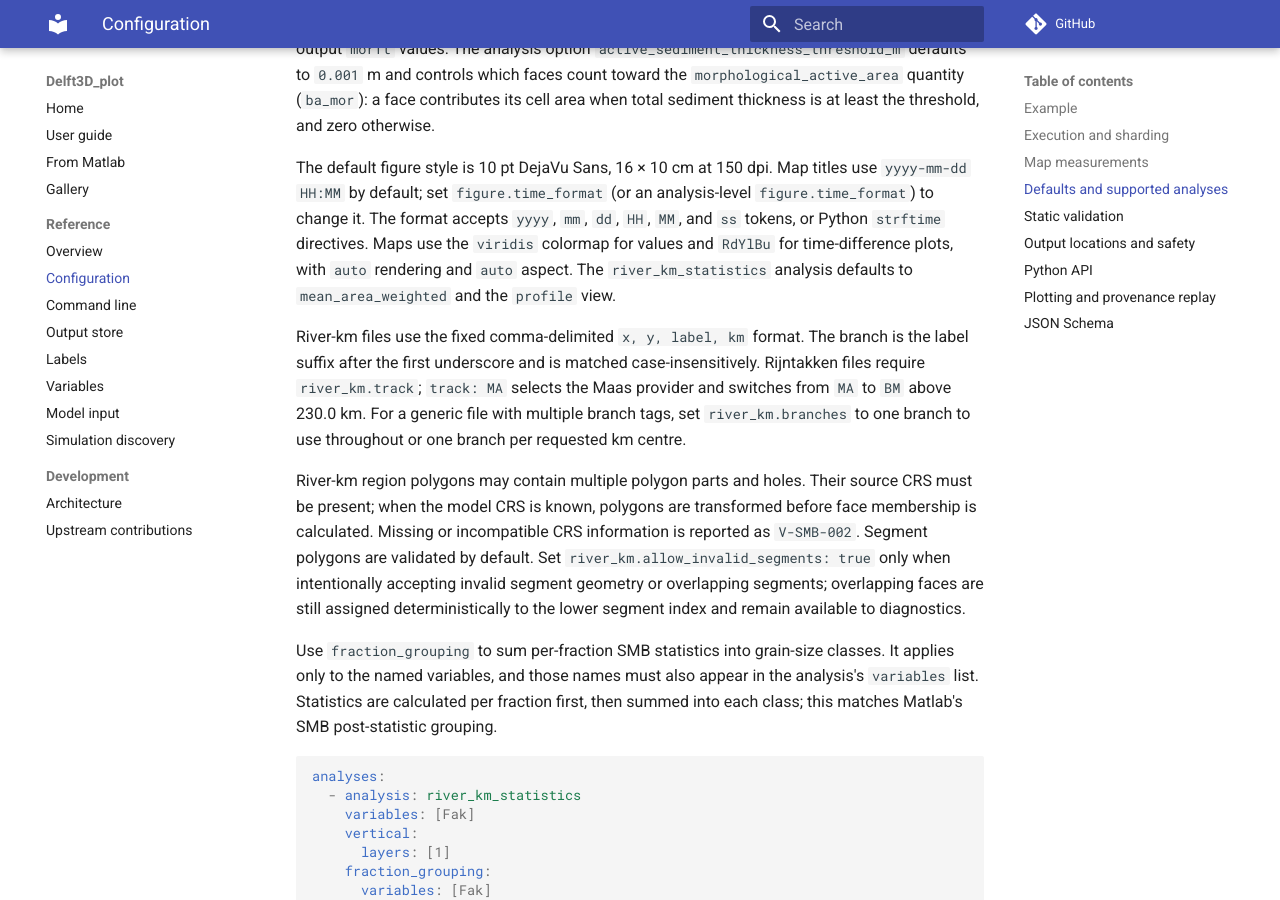
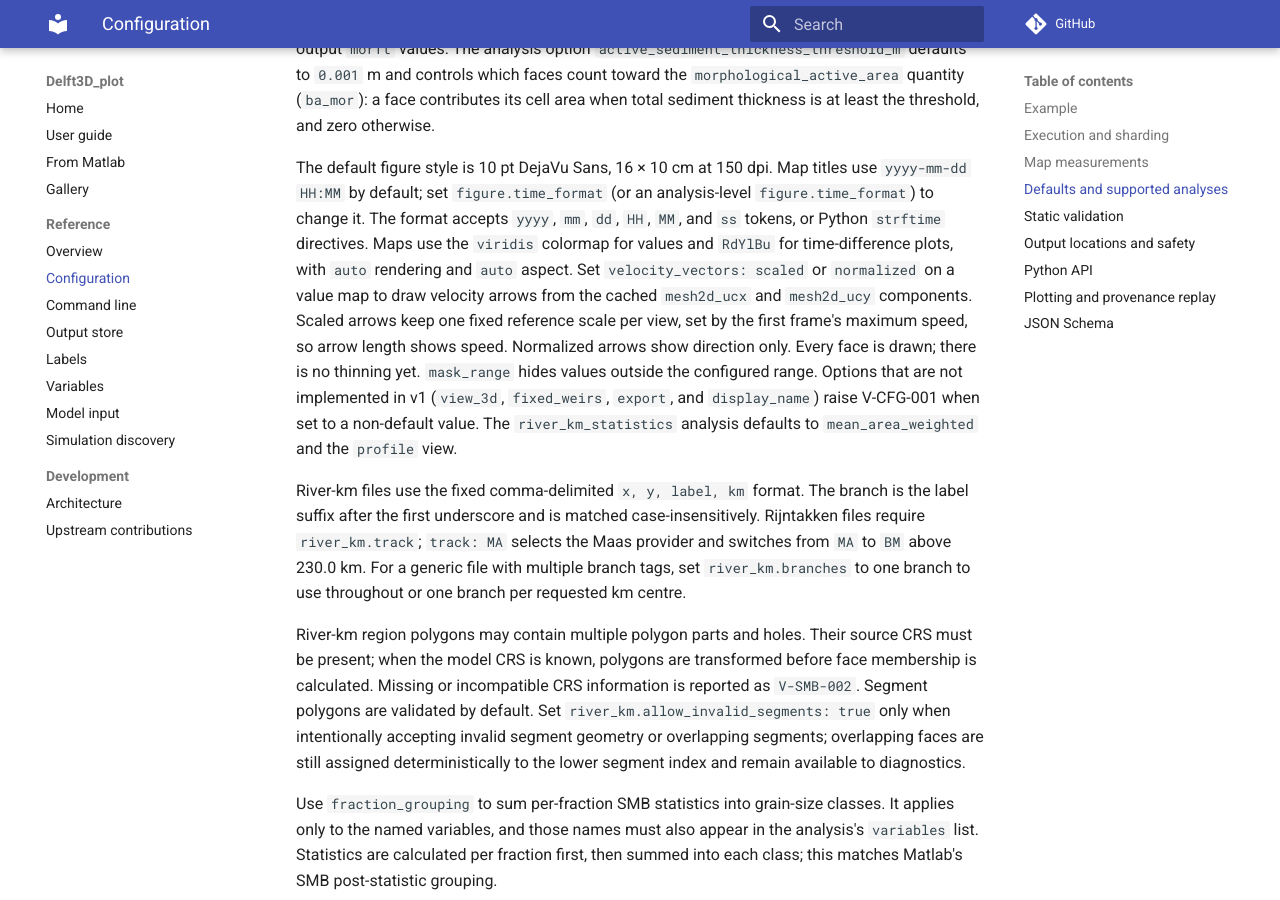
Before and after one commit to V-Chavarrias/Delft3D_plot, an MkDocs documentation site: the page built from docs/configuration.md, in a window 1280 px wide and 900 px high, scrolled down 3426 px. Built offline with MkDocs 1.6.1 and Material for MkDocs 9.7.7, drawn with Linux system fonts in a browser that asks for light colours; comment, search, counter and statistics services are not loaded.

Commit message:
docs: record implemented and rejected map2d options (RV-31)
Mark velocity_vectors and mask_range as implemented, note that
figure.formats is PNG-only in v1, and list the options rejected with
V-CFG-001 (view_3d, fixed_weirs, export, display_name) in the
configuration guide and the Matlab mapping.

Co-authored-by: Copilot <223556219+Copilot@users.noreply.github.com>

```diff
--- a/docs/configuration.md
+++ b/docs/configuration.md
@@ -172,9 +172,16 @@ titles use `yyyy-mm-dd HH:MM` by default; set `figure.time_format` (or an
 analysis-level `figure.time_format`) to change it. The format accepts
 `yyyy`, `mm`, `dd`, `HH`, `MM`, and `ss` tokens, or Python `strftime`
 directives. Maps use the `viridis` colormap for values and `RdYlBu` for
-time-difference plots, with `auto` rendering and `auto` aspect. The
-`river_km_statistics` analysis defaults to `mean_area_weighted` and the
-`profile` view.
+time-difference plots, with `auto` rendering and `auto` aspect. Set
+`velocity_vectors: scaled` or `normalized` on a value map to draw velocity
+arrows from the cached `mesh2d_ucx` and `mesh2d_ucy` components. Scaled arrows
+keep one fixed reference scale per view, set by the first frame's maximum
+speed, so arrow length shows speed. Normalized arrows show direction only. Every
+face is drawn; there is no thinning yet. `mask_range` hides values outside the
+configured range. Options that are not implemented in v1 (`view_3d`,
+`fixed_weirs`, `export`, and `display_name`) raise V-CFG-001 when set to a
+non-default value. The `river_km_statistics` analysis defaults to
+`mean_area_weighted` and the `profile` view.
 
 River-km files use the fixed comma-delimited `x, y, label, km` format. The
 branch is the label suffix after the first underscore and is matched
```
Also changed, not shown: docs/architecture.md (+3 -3 lines), docs/from-matlab.md (+2 -1 lines).
